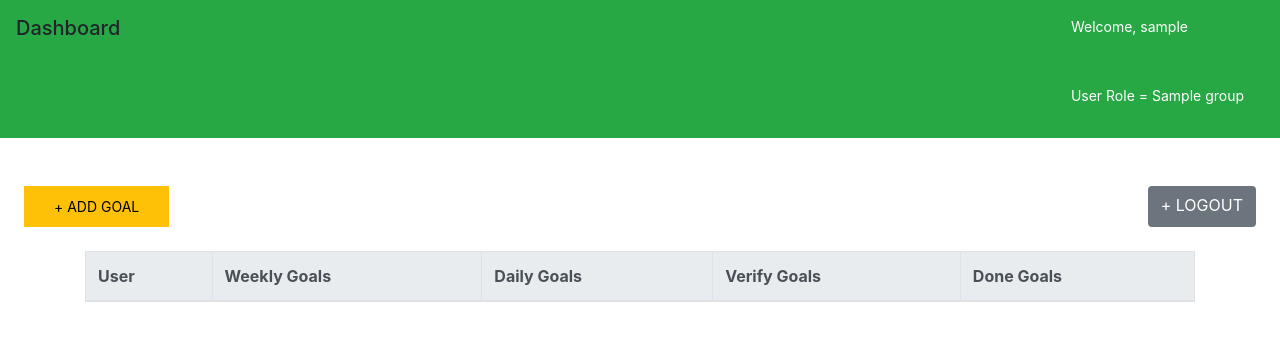
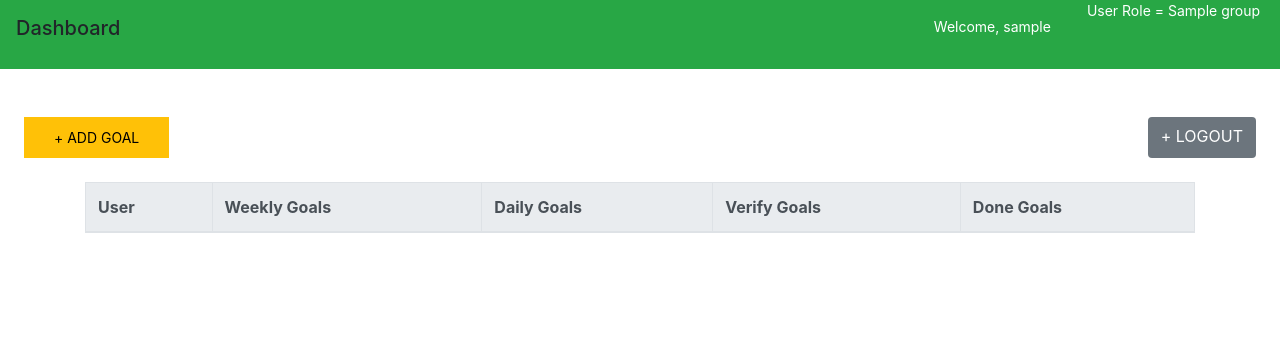
Before and after one commit to youngxian/django-project, a Django app: template jeremiahchukwuscrumy/templates/jeremiahchukwuscrumy/home.html in a window 1280 px wide. Shown: the top 341 px of the page. Run offline with Django 3.2, Linux system fonts and the light colour scheme; a user stored in the database is signed in; tables that the repository leaves empty hold one stand-in row (values such as "Sample post"); the template is opened without the code that fills it: most values are stand-ins (such as "Sample title", 1, 10 or a date in 2020); lists and menus that the app fills with data are empty; some libraries are stand-ins or nearby versions.

Commit message:
boostrap update

```diff
--- a/jeremiahchukwuscrumy/templates/jeremiahchukwuscrumy/home.html
+++ b/jeremiahchukwuscrumy/templates/jeremiahchukwuscrumy/home.html
@@ -39,9 +39,9 @@
         <h5 class="p-3">
             Dashboard
         </h5>
-        <div>
-        <p class="p-3 usertext text-white">Welcome, {{ user.username }}</p>
-        <p class="p-3 usertext text-white">User Role = {{ group}}</p>
+        <div class="d-flex flex-row">
+            <p class="p-3 usertext text-white">Welcome, {{ user.username }}</p>
+            <p class="usertext text-white">User Role = {{ group}}</p>
         </div>
     </div>
     <div class="d-flex flex-row justify-content-between p-4">
```
